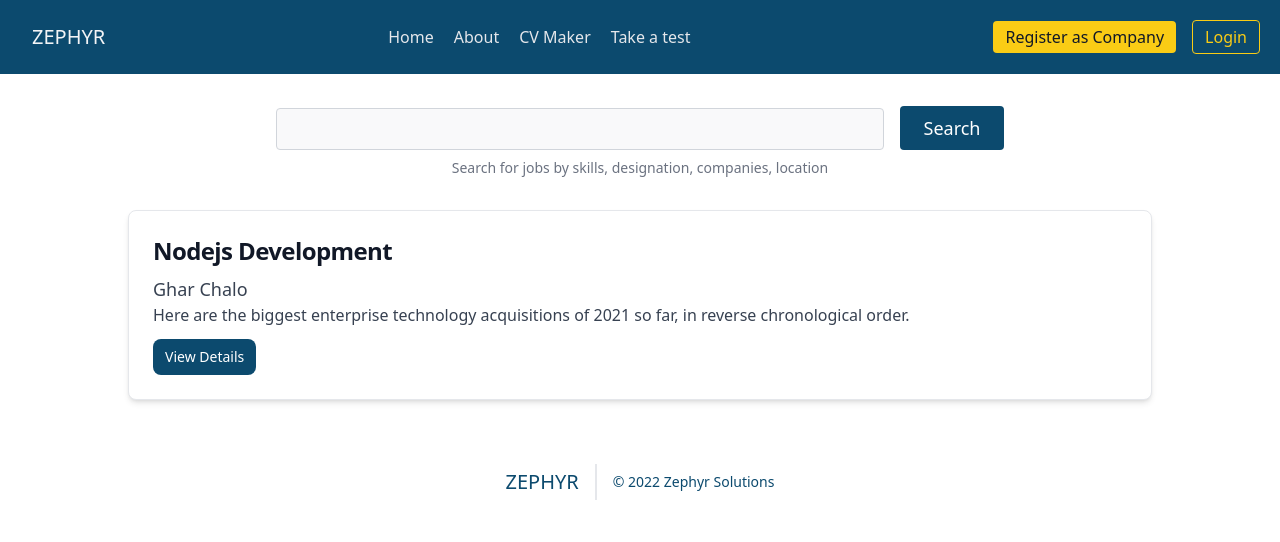
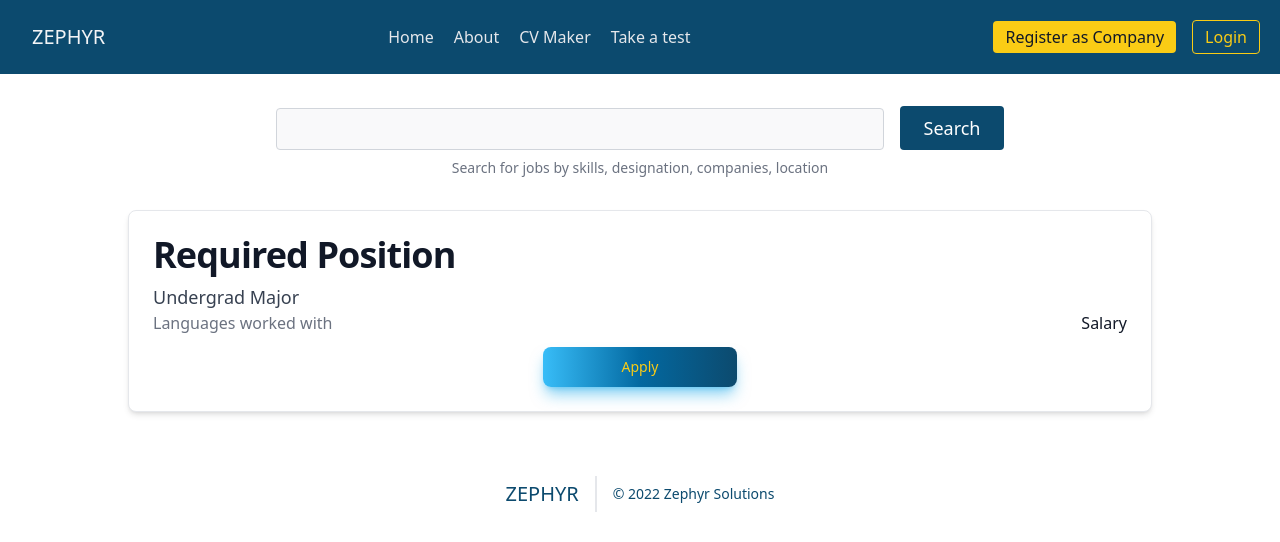
Before and after one commit to j3pathak7/jobreco, a Next.js app: page /modules/user/landingpage in a window 1280 px wide. Shown: the top 542 px of the page. Built offline with nearby package versions, Linux system fonts and the light colour scheme.

Commit message:
update landingpage and knock

```diff
--- /dev/null
+++ b/pages/modules/user/knock.js
@@ -0,0 +1,25 @@
+import Link from "next/link";
+
+const knock = () => {
+  return (
+    <div>
+      <div className="flex justify-center m-28 p-28 ">
+        <h4 className="text-4xl">
+          Congrats! You have applied for Required Position
+        </h4>
+      </div>
+      <div className="flex justify-center">
+        <Link href={"/modules/user/landingpage"}>
+          <button
+            type="button"
+            className="text-yellow-400 bg-gradient-to-r from-sky-400 via-sky-700 to-sky-900 hover:bg-gradient-to-br focus:ring-4 focus:outline-none focus:ring-sky-300 shadow-lg shadow-sky-500/50 font-medium rounded-lg text-sm px-5 py-2.5 text-center m-4"
+          >
+            Back
+          </button>
+        </Link>
+      </div>
+    </div>
+  );
+};
+
+export default knock;
--- a/pages/modules/user/landingpage.js
+++ b/pages/modules/user/landingpage.js
@@ -23,24 +23,28 @@ const landingpage = () => {
       </div>
       <div className=" card my-8 mx-32">
         <div className="p-6 max-w-m bg-white rounded-lg border border-gray-200 shadow-md">
-          <a href="#">
-            <h5 className=" text-2xl font-bold tracking-tight text-gray-900">
-              Nodejs Development
+          <a href="./knock">
+            <h5 className=" text-4xl font-bold tracking-tight text-gray-900">
+              Required Position
             </h5>
             <h6 className="mt-2 text-lg text-gray-700 font-medium">
-              Ghar Chalo
+              Undergrad Major
             </h6>
           </a>
-          <p className="mb-3 font-normal text-gray-700 dark:text-gray-400">
-            Here are the biggest enterprise technology acquisitions of 2021 so
-            far, in reverse chronological order.
-          </p>
-          <a
-            href="#"
-            className="inline-flex items-center py-2 px-3 text-sm font-medium text-center text-white bg-sky-900 rounded-lg hover:bg-sky-800 focus:ring-4 focus:outline-none focus:ring-blue-300"
-          >
-            View Details
-          </a>
+          <div className="mb-3 grid grid-cols-2">
+            <h6 className=" font-normal text-gray-500">
+              Languages worked with
+            </h6>
+            <h6 className="font-normal text-gray-900 text-right">Salary</h6>
+          </div>
+          <div className="flex justify-center">
+            <a
+              href="./knock"
+              className="text-yellow-400 bg-gradient-to-r from-sky-400 via-sky-700 to-sky-900 hover:bg-gradient-to-br focus:ring-4 focus:outline-none focus:ring-sky-300 shadow-lg shadow-sky-500/50 font-medium rounded-lg text-sm px-5 py-2.5 text-center w-1/5"
+            >
+              Apply
+            </a>
+          </div>
         </div>
       </div>
     </>
```
